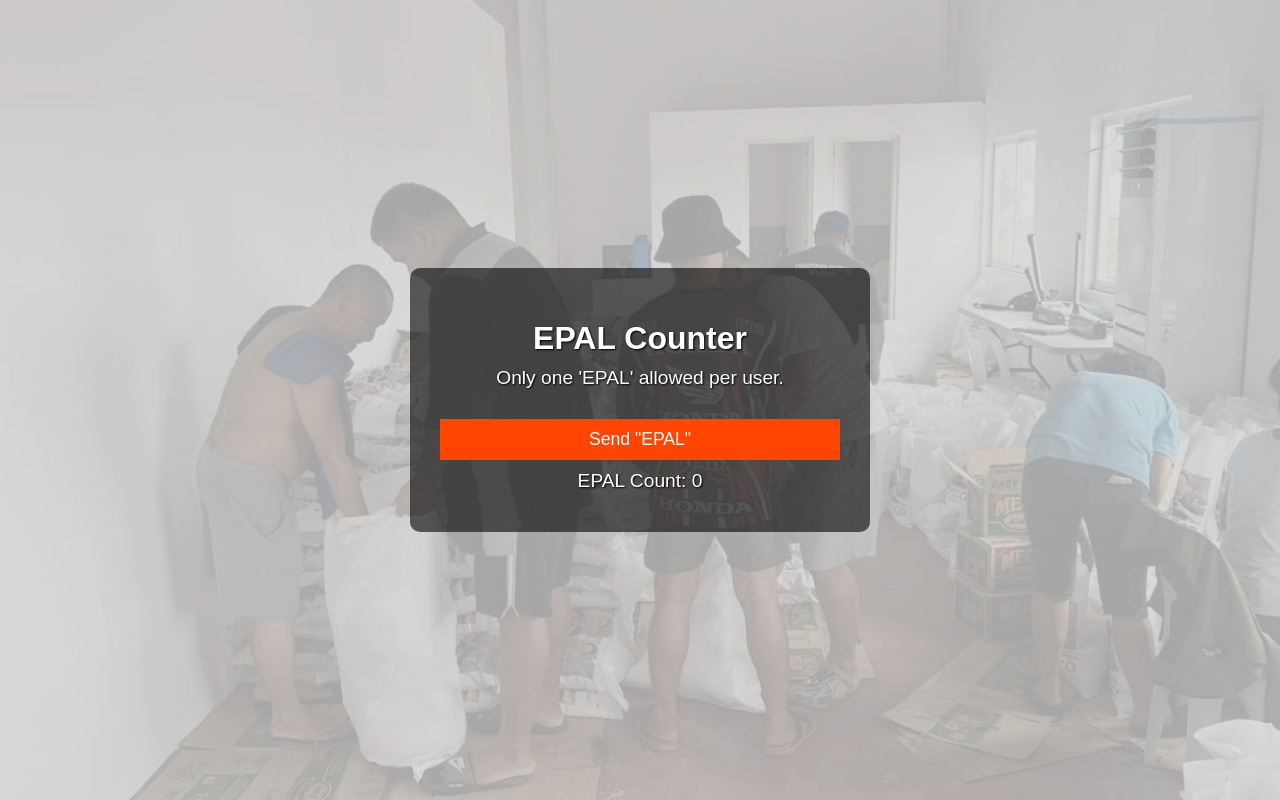
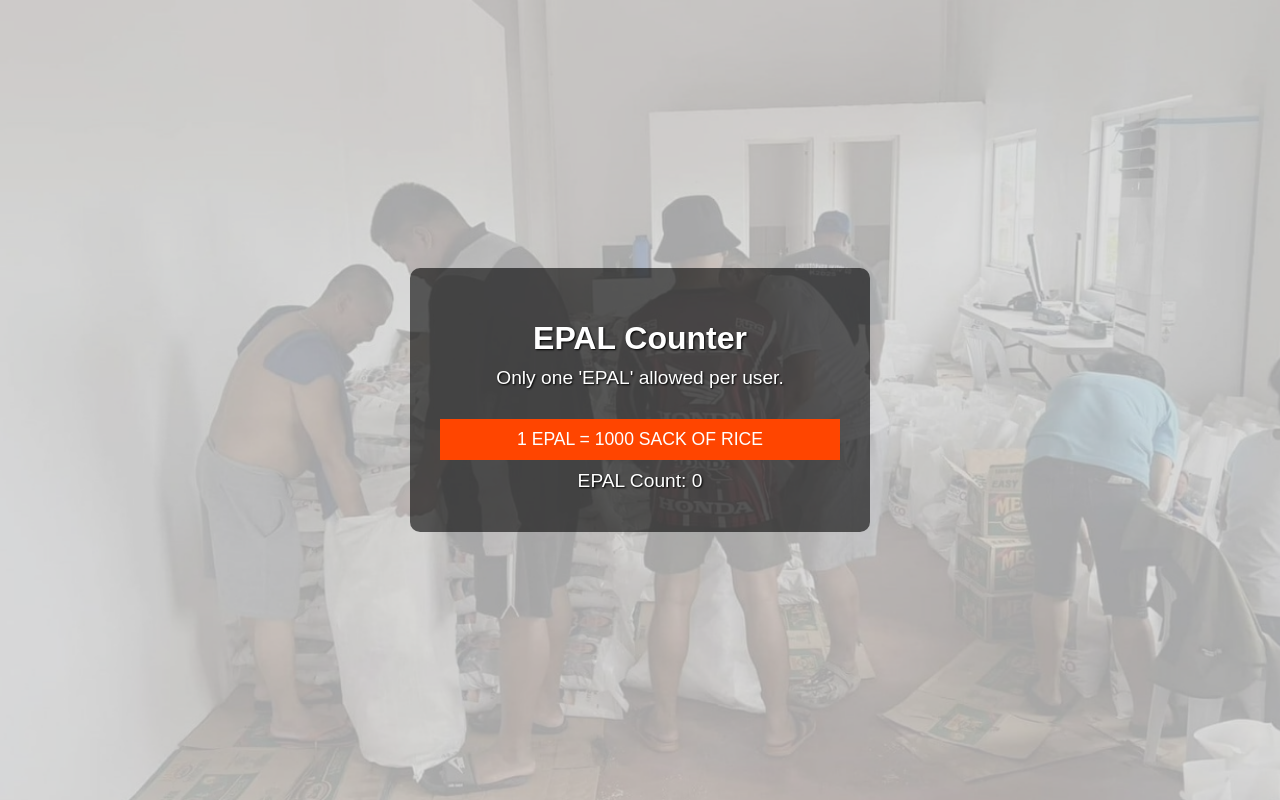
Before and after one commit to swengr-janan/epal-counter, a plain HTML site: page index.html in a window 1280 px wide. Drawn offline with Linux system fonts and the light colour scheme; no server answers.

```diff
--- a/index.html
+++ b/index.html
@@ -101,7 +101,7 @@
     <div id="container">
       <h1>EPAL Counter</h1>
       <p>Only one 'EPAL' allowed per user.</p>
-      <button id="epalButton">Send "EPAL"</button>
+      <button id="epalButton">1 EPAL = 1000 SACK OF RICE</button>
       <p id="counter">EPAL Count: <span id="epalCount">0</span></p>
       <p id="message"></p>
     </div>
```
